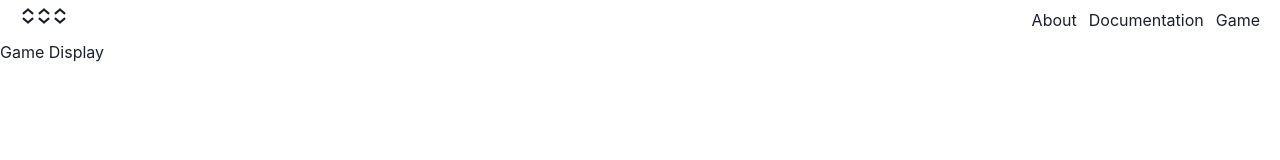
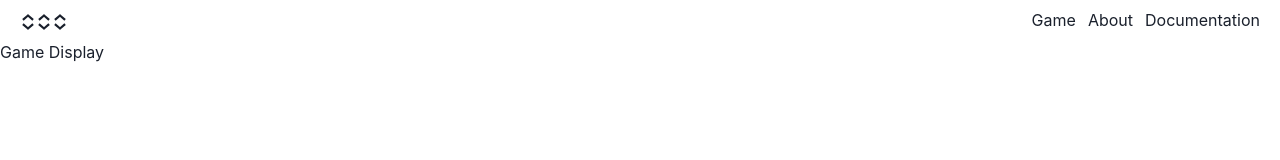
Before and after one commit to lgdelacruz92/sisyphus, a React (Create React App) app: page / in a window 1280 px wide. Shown: the top 160 px of the page. Built offline with nearby package versions, Linux system fonts and the light colour scheme.

Commit message:
reorganize

```diff
--- a/src/App.tsx
+++ b/src/App.tsx
@@ -14,14 +14,16 @@ function App() {
         <nav>
           <Flex w="100%" justifyContent="space-between">
             <Flex>
-              <UpDownIcon />
-              <UpDownIcon />
-              <UpDownIcon />
+              <Link to="/game">
+                <UpDownIcon />
+                <UpDownIcon />
+                <UpDownIcon />
+              </Link>
             </Flex>
             <Flex gap={3}>
+              <Link to="/game">Game</Link>
               <Link to="/about">About</Link>
               <Link to="/documentation">Documentation</Link>
-              <Link to="/game">Game</Link>
             </Flex>
           </Flex>
         </nav>
```
